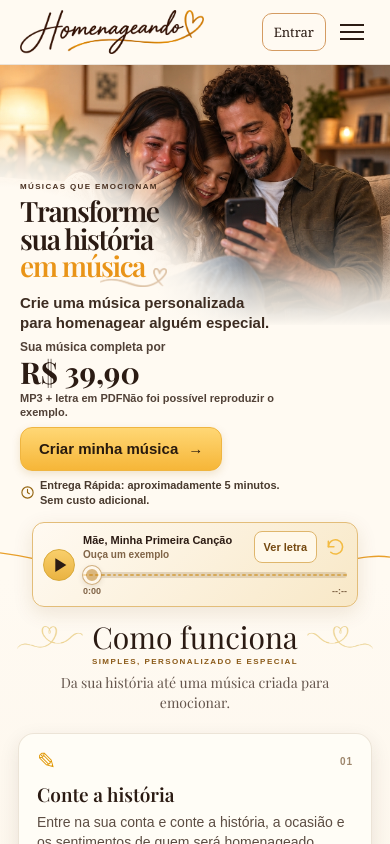
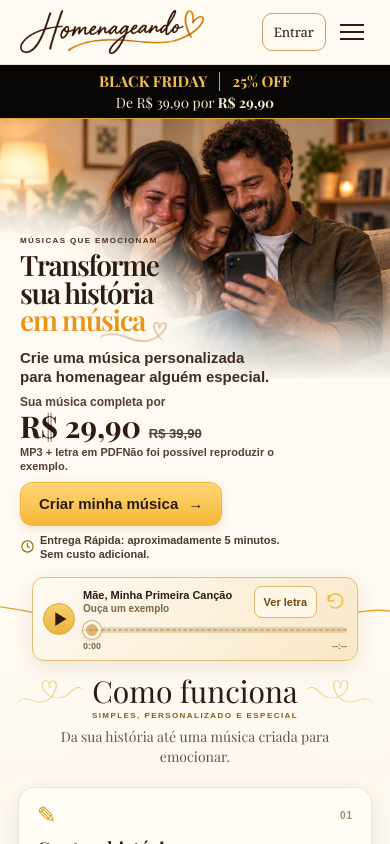
Before and after one commit to MrBreves/homenageando, a Next.js app: page / in a window 390 px wide. Shown: the top 844 px of the page. Built offline with nearby package versions, Linux system fonts and the light colour scheme; no server answers.

Commit message:
Add responsive Black Friday offer and checkout pricing

```diff
--- a/app/api/payment/start/route.ts
+++ b/app/api/payment/start/route.ts
@@ -1,5 +1,6 @@
 
 import { createHmac } from "node:crypto";
+import { blackFriday } from "@/lib/black-friday";
 import { withAccountOperation } from "@/lib/account-deletion.mjs";
 import { createMercadoPagoPreference, recoverMercadoPagoPreference } from "@/lib/mercadopago-preferences";
 import { createClient } from "@supabase/supabase-js";
@@ -271,7 +272,8 @@ async function handlePOST(request: NextRequest) {
     currentOrder.payment_status === "PENDING"
   ) {
     const existingCode = (currentOrder.applied_coupon_code ?? "").toUpperCase();
-    if (couponCode !== existingCode) {
+    const requestedCode = couponCode || (existingCode === blackFriday.couponCode ? existingCode : "");
+    if (requestedCode !== existingCode) {
       if (!couponCode) {
         return fail("Para substituir o cupom, informe e valide um novo código.", 409);
       }
@@ -656,7 +658,7 @@ async function handlePOST(request: NextRequest) {
     {
       p_order_id: orderId,
       p_user_id: user.id,
-      p_coupon_code: couponCode,
+      p_coupon_code: couponCode || blackFriday.couponCode,
       p_provider: paymentProvider,
     }
   );
--- a/app/faq/page.tsx
+++ b/app/faq/page.tsx
@@ -46,7 +46,7 @@ const grupos = [
       {
         pergunta: "Quanto custa uma música personalizada?",
         resposta:
-          "A música personalizada custa R$ 39,90 e inclui o arquivo completo em MP3 e a letra em PDF. Você pode ouvir uma prévia antes de decidir pela compra.",
+          "Na Black Friday, a música personalizada custa R$ 29,90 e inclui o arquivo completo em MP3 e a letra em PDF. Você pode ouvir uma prévia antes de decidir pela compra.",
       },
       {
         pergunta: "Quanto tempo leva para criar uma música personalizada?",
--- a/app/page.tsx
+++ b/app/page.tsx
@@ -2,8 +2,10 @@ import { publicMetadata, SITE_URL } from "@/lib/public-metadata";
 import Hero from "@/components/home/Hero";
 import HowItWorks from "@/components/home/HowItWorks";
 import Benefits from "@/components/home/Benefits";
+import { blackFriday } from "@/lib/black-friday";
+import styles from "@/components/home/Hero.module.css";
 
-export const metadata = publicMetadata("/", "Homenageando | Músicas personalizadas", "Crie uma música personalizada para homenagear alguém especial. Ouça uma prévia antes de comprar e receba a música completa em MP3 e a letra em PDF por R$ 39,90.");
+export const metadata = publicMetadata("/", "Homenageando | Músicas personalizadas", "Crie uma música personalizada para homenagear alguém especial. Ouça uma prévia antes de comprar e receba a música completa em MP3 e a letra em PDF por " + blackFriday.price + ".");
 
 const serviceJsonLd = {
   "@context": "https://schema.org",
@@ -16,7 +18,7 @@ const serviceJsonLd = {
   provider: { "@id": `${SITE_URL}/#organization` },
   offers: {
     "@type": "Offer",
-    price: "39.90",
+    price: (blackFriday.amountCents / 100).toFixed(2),
     priceCurrency: "BRL",
     url: SITE_URL,
   },
@@ -26,6 +28,15 @@ export default function Home() {
   return (
     <>
       <script type="application/ld+json" dangerouslySetInnerHTML={{ __html: JSON.stringify(serviceJsonLd).replace(/</g, "\\u003c") }} />
+      <aside className={styles.promotion} aria-label="Oferta Black Friday">
+        <div className={styles.promotionTitle}>
+          <strong>Black Friday</strong>
+          <strong>{blackFriday.discountLabel}</strong>
+        </div>
+        <span className={styles.promotionPrice}>
+          De {blackFriday.originalPrice} por <b>{blackFriday.price}</b>
+        </span>
+      </aside>
       <Hero />
       <HowItWorks />
       <Benefits />
--- a/components/home/Hero.module.css
+++ b/components/home/Hero.module.css
@@ -1,3 +1,49 @@
+.promotion {
+  display: flex;
+  flex-wrap: wrap;
+  justify-content: center;
+  align-items: center;
+  gap: 3px clamp(12px, 1.75vw, 26px);
+  padding: 7px 12px;
+  border-bottom: 1px solid #d9aa3b;
+  background: #080706;
+  color: #f5e7cd;
+  font-family: var(--font-playfair-display), Georgia, serif;
+  font-size: clamp(15px, 1.65vw, 24px);
+  line-height: 1.25;
+  text-align: center;
+}
+
+.promotionTitle {
+  display: flex;
+  justify-content: center;
+  align-items: center;
+  gap: clamp(12px, 1.75vw, 26px);
+  color: #f5bd49;
+  text-transform: uppercase;
+  white-space: nowrap;
+}
+
+.promotionTitle strong + strong {
+  padding-left: clamp(12px, 1.75vw, 26px);
+  border-left: 1px solid #d9aa3b;
+}
+
+.promotionPrice {
+  padding-left: clamp(12px, 1.75vw, 26px);
+  border-left: 1px solid #d9aa3b;
+  white-space: nowrap;
+}
+
+@media (max-width: 540px) {
+  .promotionPrice {
+    flex-basis: 100%;
+    padding-left: 0;
+    border-left: 0;
+    font-size: 14px;
+  }
+}
+
 .hero {
   --hero-height: 690px;
   --hero-pad-top: 48px;
@@ -131,6 +177,19 @@
   font-family: var(--font-playfair-display), Georgia, "Times New Roman", serif;
   font-size: 38px;
   line-height: 1;
+}
+
+.priceRow {
+  display: flex;
+  flex-wrap: wrap;
+  align-items: baseline;
+  column-gap: clamp(8px, 1.35vw, 22px);
+}
+
+.originalPrice {
+  color: #514137;
+  font-size: clamp(13px, 1.45vw, 21px);
+  white-space: nowrap;
 }
 
 .included {
--- a/components/home/Hero.tsx
+++ b/components/home/Hero.tsx
@@ -7,6 +7,7 @@ import Link from "next/link";
 import { useRouter } from "next/navigation";
 import styles from "./Hero.module.css";
 import { supabase } from "@/lib/supabase";
+import { blackFriday } from "@/lib/black-friday";
 
 export default function Hero() {
   const router = useRouter();
@@ -146,7 +147,12 @@ export default function Hero() {
           <div className={styles.offer}>
             <div className={styles.priceBlock}>
               <span className={styles.priceLabel}>Sua música completa por</span>
-              <strong className={styles.price}>R$ 39,90</strong>
+              <div className={styles.priceRow}>
+                <strong className={styles.price}>{blackFriday.price}</strong>
+                <s className={styles.originalPrice} aria-label={`Preço original: ${blackFriday.originalPrice}`}>
+                  {blackFriday.originalPrice}
+                </s>
+              </div>
               <span className={styles.included}>
                 MP3 + letra em PDF
                 <audio
--- /dev/null
+++ b/lib/black-friday.ts
@@ -0,0 +1,7 @@
+export const blackFriday = {
+  couponCode: "BLACK-FRIDAY-2026",
+  originalPrice: "R$ 39,90",
+  price: "R$ 29,90",
+  amountCents: 2990,
+  discountLabel: "25% OFF",
+} as const;
```
Also changed, not shown: app/criar/page.tsx (+9 -1 lines).
